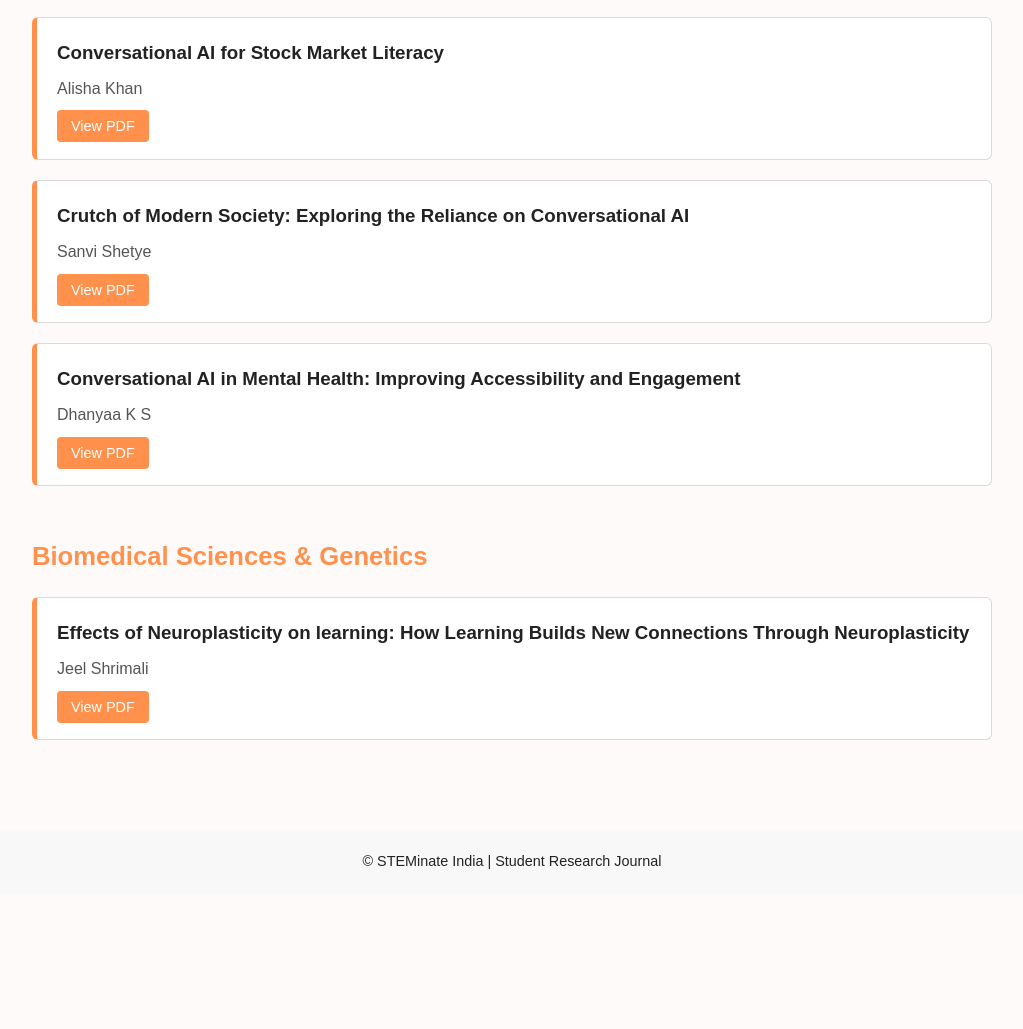
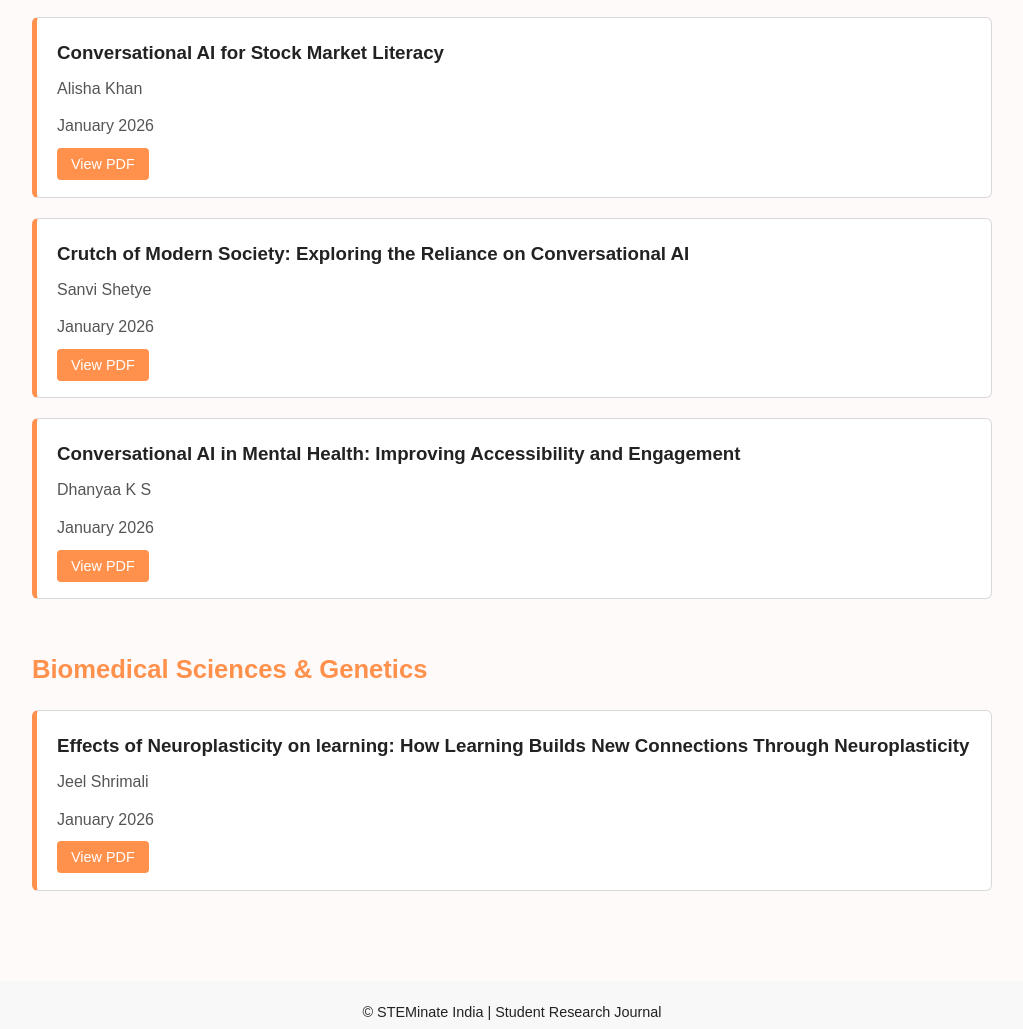
Before and after one commit to haza158/steminateindia-research-journal, a plain HTML site: page index.html in a window 1280 px wide. Shown: the part 339-1368 px from the top of the page, without its empty margins (128-1151 px from the left). Before the commit the page ends 1232 px from the top, so only its background shows below. Drawn offline with Linux system fonts and the light colour scheme.

Commit message:
Update index.html

```diff
--- a/index.html
+++ b/index.html
@@ -32,18 +32,21 @@
       <div class="paper-card" data-field="ci" data-title="Conversational AI for Stock Market Literacy">
         <h3>Conversational AI for Stock Market Literacy</h3>
         <p>Alisha Khan</p>
+        <p>January 2026</p>
         <a href="pdfs/CI_Alisha Khan.pdf" target="_blank">View PDF</a>
       </div>
 
       <div class="paper-card"data-field="ci" data-title="Crutch of Modern Society: Exploring the Reliance on Conversational AI">
         <h3>Crutch of Modern Society: Exploring the Reliance on Conversational AI </h3>
         <p>Sanvi Shetye</p>
+        <p>January 2026</p>
         <a href="pdfs/CI_Sanvi Shetye.pdf" target="_blank">View PDF</a>
       </div>
 
       <div class="paper-card"data-field="ci" data-title="Conversational AI in Mental Health: Improving Accessibility and Engagement">
         <h3>Conversational AI in Mental Health: Improving Accessibility and Engagement</h3>
         <p>Dhanyaa K S</p>
+        <p>January 2026</p>
         <a href="pdfs/CI_Dhanyaa K S.pdf" target="_blank">View PDF</a>
       </div>
     </section>
@@ -54,6 +57,7 @@
       <div class="paper-card"data-field="bio" data-title="Effects of Neuroplasticity on learning: How Learning Builds New Connections Through Neuroplasticity">
         <h3>Effects of Neuroplasticity on learning: How Learning Builds New Connections Through Neuroplasticity </h3>
         <p>Jeel Shrimali</p>
+        <p>January 2026</p>
         <a href="pdfs/Bio_Jeel Shrimali.pdf" target="_blank">View PDF</a>
       </div>
     </section>
```
